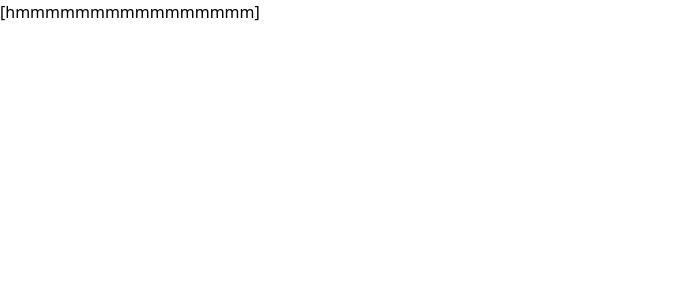
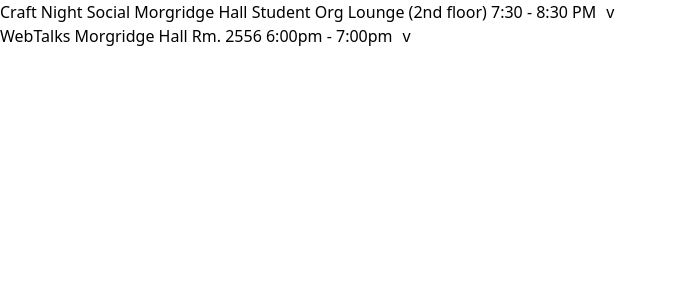
Before and after one commit to woopxwoop/Morgridge-Centralized-Event-Dashboard-Fork, a SvelteKit app in the folder frontend/: page /day in a window 1280 px wide. Shown: the top 300 px of the page, without its empty margins (0-678 px from the left). Built offline with nearby package versions, Linux system fonts and the light colour scheme.

Commit message:
added brief structure and dropdown effect

```diff
--- a/frontend/src/routes/day/+page.svelte
+++ b/frontend/src/routes/day/+page.svelte
@@ -1,3 +1,81 @@
 <!-- This is the page for a specific day -->
+<script lang="ts">
+    interface EventInfo {
+        id: number;
+        eventTitle: string;
+        eventHost: string;
+        eventLocation: string;
+        eventTime: string;
+        eventDescription: string;
+        pizza: boolean;
+        arrowUp: boolean; //arrowUp-open !arrowUp-closed
+    }
 
-<h1>[hmmmmmmmmmmmmmmmm]</h1>
+    let dayEvents: EventInfo[] = $state([
+        {
+            id: 1,
+            eventTitle: "Craft Night Social",
+            eventHost: "Girls Who Code-Madison Chapter",
+            eventLocation: "Morgridge Hall Student Org Lounge (2nd floor)",
+            eventTime: "7:30 - 8:30 PM",
+            eventDescription: "Join us for a break from studying to decorate our club locker and meet other fellow members! We will have pizza 🍕 and arts/craft supplies 🖌️✂️ for you to make decorations. We hope to see you there!!",
+            pizza: true,
+            arrowUp : false,
+        },
+        {
+            id: 2,
+            eventTitle: "WebTalks",
+            eventHost: "Weblabs",
+            eventLocation: "Morgridge Hall Rm. 2556",
+            eventTime: "6:00pm - 7:00pm",
+            eventDescription: "WebLabs is hosting a workshop with a frontend engineer from Fetch on publishing a website using SvelteKit and GitHub Actions. Whether you're a frontend warrior or just interested in standing up a portfolio site for your resume, this workshop will have something for everyone! Like usual for WebLabs, this event will feature pizza 🍕",
+            pizza: true,
+            arrowUp : false,
+        }
+    ])
+
+    function flipArrow(clickEvent: EventInfo): void {
+        clickEvent.arrowUp = !clickEvent.arrowUp;
+    }
+</script>
+
+<div class="schedule-container">
+
+  {#each dayEvents as event (event.id)}
+    <div class="event-card">
+
+      <button class="event-header" type="button" onclick={() => flipArrow(event)}>
+        <div class="header-text">
+          <h2 class="title">{event.eventTitle} {event.eventLocation} {event.eventTime}</h2>
+          <p class="time"></p>
+        </div>
+        <span class="arrow {event.arrowUp ? 'rotate' : ''}">v</span>
+      </button>
+
+      {#if event.arrowUp}
+        <div class="event-details">
+          <p class="host">{event.eventHost}</p>
+          <p class="description">{event.eventDescription}</p>
+        </div>
+      {/if}
+
+    </div>
+  {/each}
+
+</div>
+
+<style>
+    .event-header {
+        gap: 10px;
+        display: flex;
+    }
+
+    span {
+        transition: 0.1s;
+        display: inline-block;
+    }
+
+    .rotate {
+        transform: rotate(180deg);
+    }
+</style>
```
